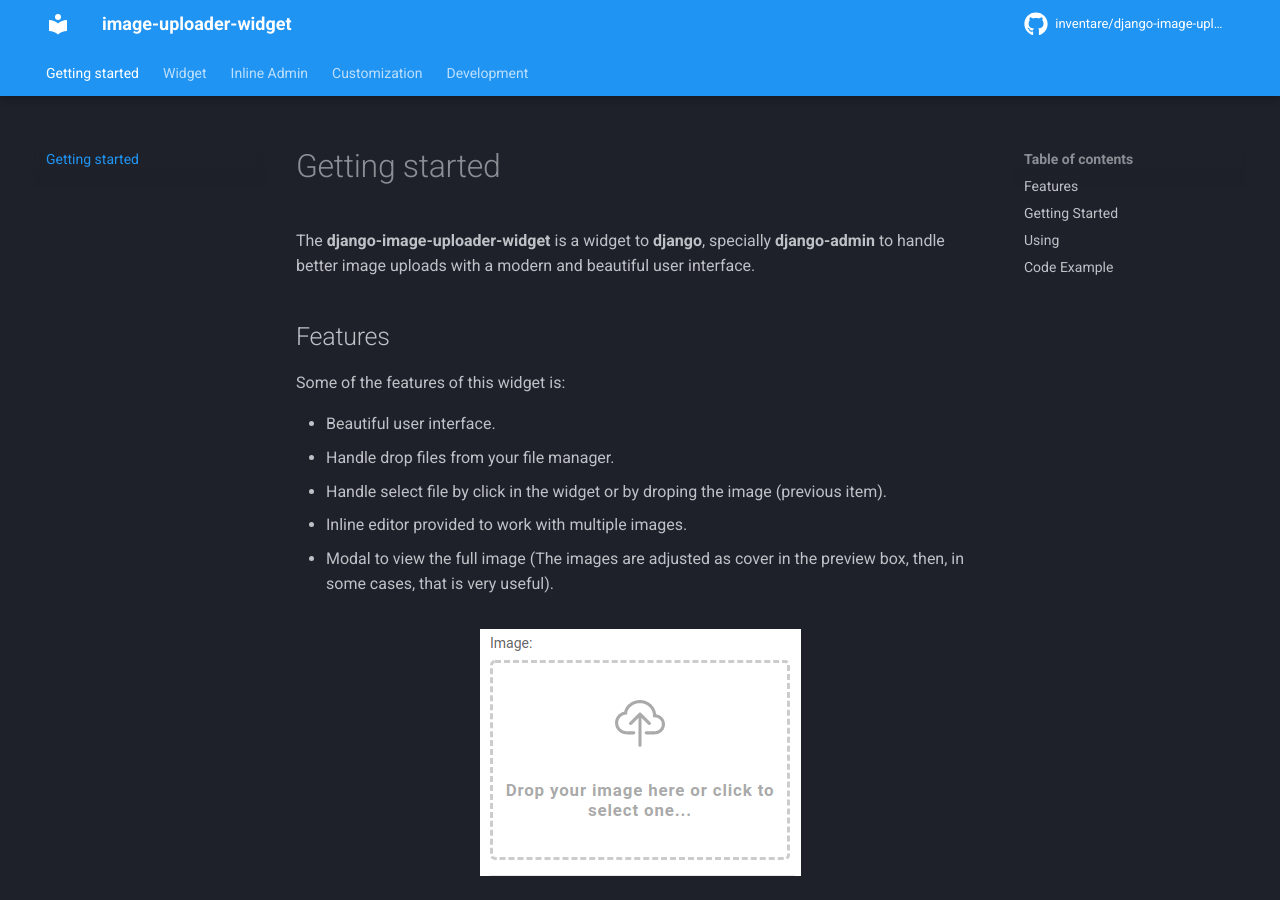
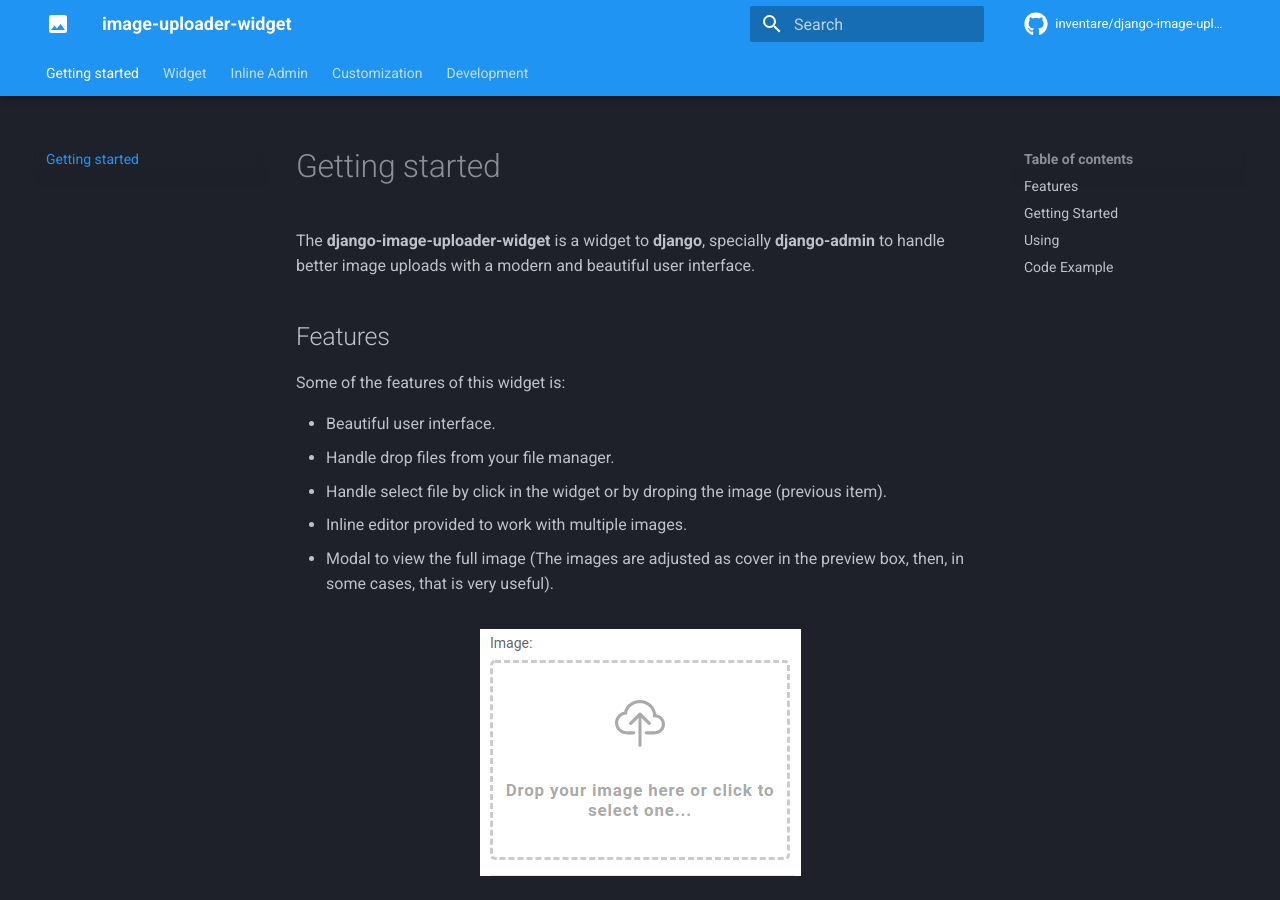
Before and after one commit to inventare/django-image-uploader-widget, an MkDocs documentation site: the page built from docs/index.md, in a window 1280 px wide and 900 px high. Built offline with MkDocs 1.6.1 and Material for MkDocs 9.7.7, drawn with Linux system fonts in a browser that asks for light colours; comment, search, counter and statistics services are not loaded.

Commit message:
ci: update docs.yml

```diff
--- a/mkdocs.yml
+++ b/mkdocs.yml
@@ -10,10 +10,14 @@
     primary: blue
   icon:
     repo: fontawesome/brands/github
+    logo: material/image
+  favicon: images/favicon.png
   features:
     - navigation.tabs
     - navigation.tabs.sticky
     - navigation.top
+    - search.suggest
+    - search.highlight
 
 markdown_extensions:
   - tables
@@ -35,6 +39,10 @@
 plugins:
   - glightbox
   - awesome-pages
+  - search
+
+extra:
+  homepage: https://inventare.github.io/django-image-uploader-widget/
 
 nav:
   - index.md
```
Also changed, not shown: 2 other files.
